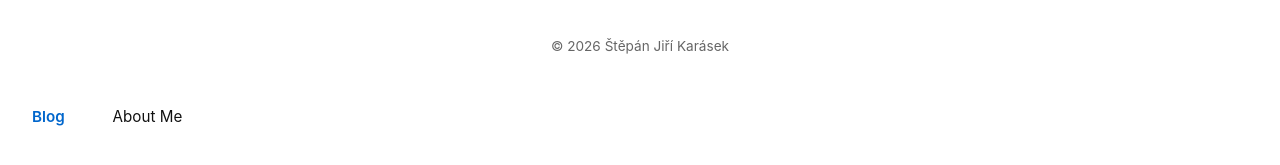
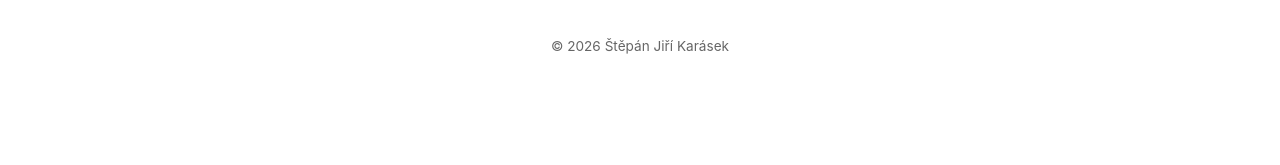
Before and after one commit to StepanJiri/stepankarasek.github.io, a Jekyll site: the page built from index.md, in a window 1280 px wide. Shown: the part 574-739 px from the top of the page. Built offline with Jekyll 4.4.1, drawn with Linux system fonts in a browser that asks for light colours.

Commit message:
Remove navigation from default layout
Removed the site navigation from the default layout.

```diff
--- a/_layouts/default.html
+++ b/_layouts/default.html
@@ -28,15 +28,3 @@
   </footer>
 </body>
 </html>
-
-<nav class="site-nav">
-  <!-- Blog (active on root /, /blog, or any blog post) -->
-  <a href="/" class="nav-link {% if page.url == '/' or page.url contains '/blog' or page.layout == 'post' %}active{% endif %}">
-    Blog
-  </a>
-
-  <!-- About Me (active on /about or /about.html) -->
-  <a href="/about" class="nav-link {% if page.url contains '/about' %}active{% endif %}">
-    About Me
-  </a>
-</nav>
```
